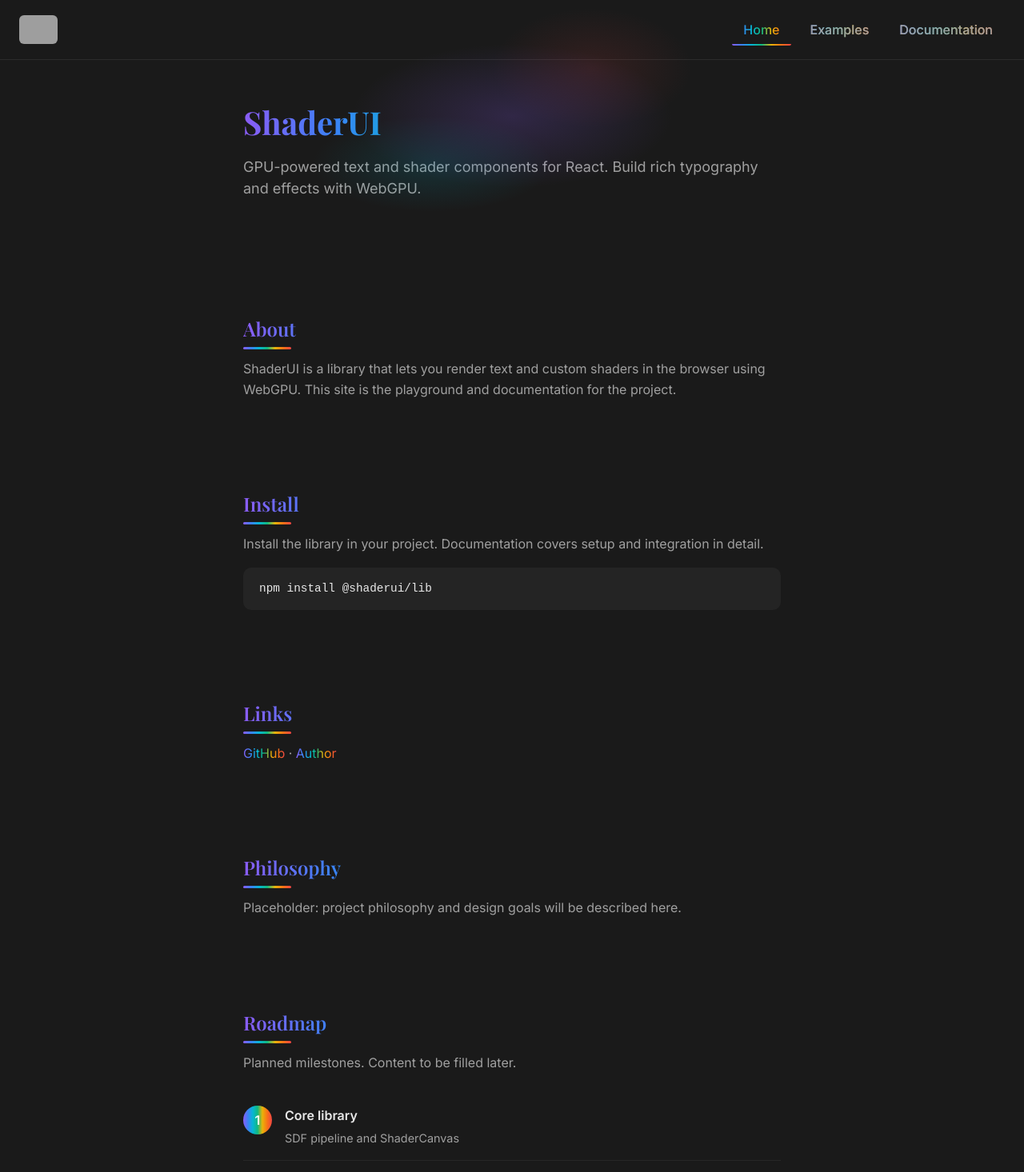
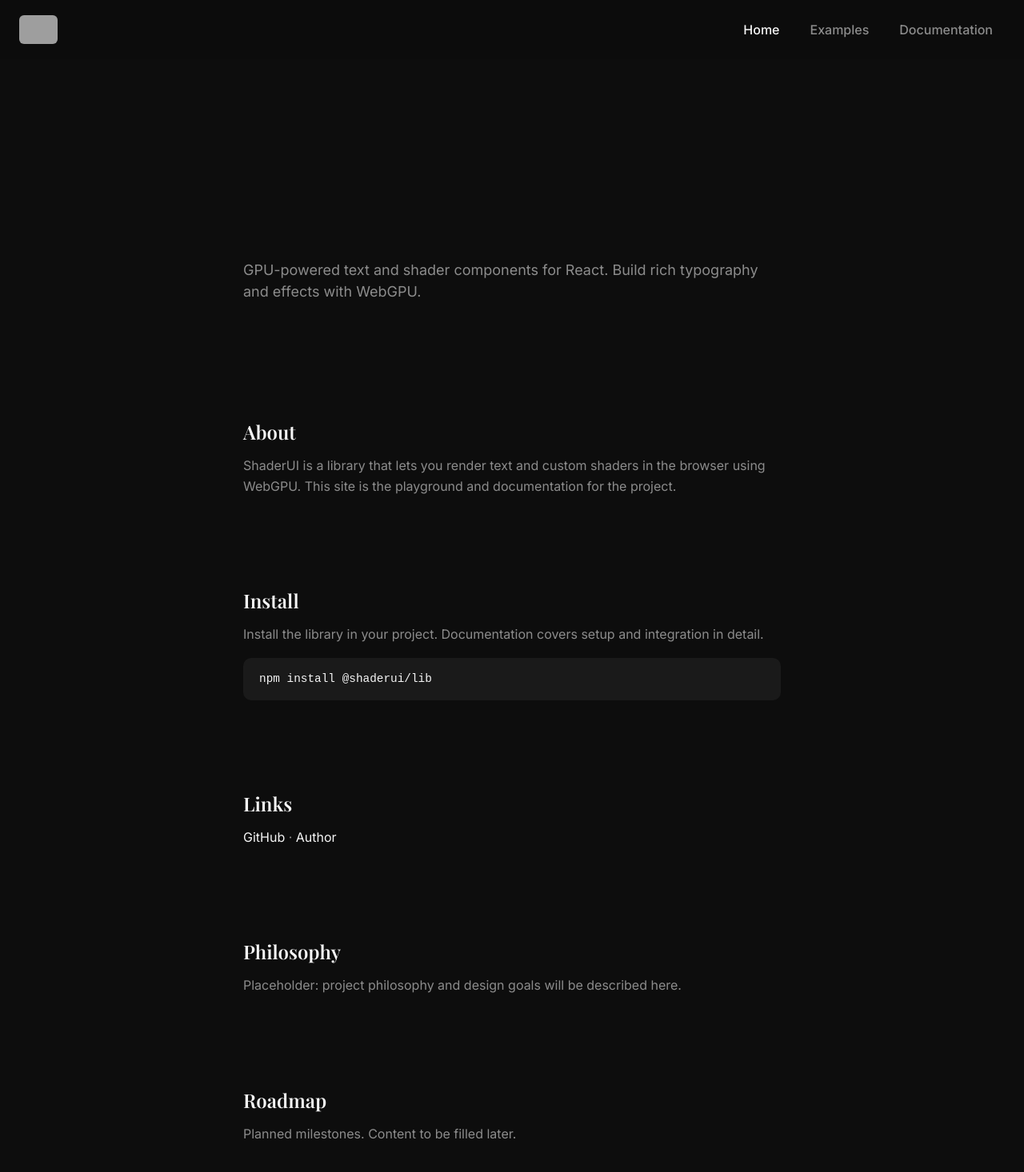
Before and after one commit to collectioneur/ShaderUI, a React (Vite) app in the folder packages/site/: page / in a window 1280 px wide. Shown: the top 1466 px of the page at 80% size. Built offline with nearby package versions, Linux system fonts and the light colour scheme; grey boxes are pictures that could not be loaded; what typegpu would draw is missing.

Commit message:
new website design + new shader

```diff
--- a/packages/site/src/components/Layout.tsx
+++ b/packages/site/src/components/Layout.tsx
@@ -6,18 +6,20 @@ const nav = [
   { to: "/documentation", label: "Documentation" },
 ] as const;
 
+const HEADER_HEIGHT = 68;
+
 export function Layout() {
   return (
     <div
       style={{ display: "flex", flexDirection: "column", minHeight: "100vh" }}
     >
       <header
+        className="site-header"
         style={{
           display: "flex",
           alignItems: "center",
           justifyContent: "space-between",
           padding: "16px 24px",
-          borderBottom: "1px solid rgba(255,255,255,0.08)",
           flexWrap: "wrap",
           gap: 12,
         }}
@@ -51,7 +53,6 @@ export function Layout() {
               style={({ isActive }) => ({
                 padding: "8px 14px",
                 borderRadius: "var(--radius-sm)",
-                color: isActive ? undefined : "var(--text-muted)",
                 textDecoration: "none",
                 fontWeight: 500,
                 textTransform: "capitalize",
@@ -63,7 +64,7 @@ export function Layout() {
           ))}
         </nav>
       </header>
-      <main style={{ flex: 1 }}>
+      <main style={{ flex: 1, paddingTop: HEADER_HEIGHT }}>
         <Outlet />
       </main>
     </div>
--- a/packages/site/src/index.css
+++ b/packages/site/src/index.css
@@ -1,19 +1,10 @@
-/* Theme: dark minimal, rainbow/chrome accents */
+/* Theme: dark, monochromatic, minimal */
 :root {
-  --bg: #1a1a1a;
-  --bg-elevated: #242424;
-  --text: #e8e8e8;
-  --text-muted: #a0a0a0;
-  --gradient-rainbow: linear-gradient(
-    90deg,
-    #8b5cf6,
-    #3b82f6,
-    #06b6d4,
-    #10b981,
-    #eab308,
-    #f97316,
-    #ef4444
-  );
+  --bg: #0d0d0d;
+  --bg-elevated: #1a1a1a;
+  --text: #f5f5f5;
+  --text-muted: #8c8c8c;
+  --border: rgba(255, 255, 255, 0.12);
   --radius: 10px;
   --radius-sm: 6px;
   --font-sans: "Inter", system-ui, -apple-system, sans-serif;
@@ -41,20 +32,20 @@ body {
 }
 
 a {
-  background: var(--gradient-rainbow);
-  -webkit-background-clip: text;
-  background-clip: text;
-  color: transparent;
+  color: var(--text);
   text-decoration: none;
+  transition: color 0.2s ease-in-out, text-decoration-color 0.2s ease-in-out;
 }
 
 a:hover {
   text-decoration: underline;
+  color: var(--text-muted);
 }
 
 button {
   font-family: inherit;
   cursor: pointer;
+  transition: background-color 0.2s ease-in-out, color 0.2s ease-in-out, border-color 0.2s ease-in-out, opacity 0.2s ease-in-out, transform 0.2s ease-in-out;
 }
 
 input,
@@ -62,97 +53,61 @@ select {
   font-family: inherit;
 }
 
-/* Gradient text for headings */
-.text-gradient {
-  background: var(--gradient-rainbow);
-  -webkit-background-clip: text;
-  background-clip: text;
-  color: transparent;
+/* Fixed navbar with blur */
+.site-header {
+  position: fixed;
+  top: 0;
+  left: 0;
+  right: 0;
+  z-index: 100;
+  background: rgba(13, 13, 13, 0.72);
+  backdrop-filter: blur(12px);
+  -webkit-backdrop-filter: blur(12px);
+  border-bottom: none;
+  transition: background-color 0.2s ease-in-out;
 }
 
-/* Gradient underline under headings */
-.underline-gradient {
-  position: relative;
-  padding-bottom: 8px;
+/* Nav links: inactive = muted, hover = bright; active = always bright */
+.site-header nav a {
+  color: var(--text-muted);
+  text-decoration: none;
+  border: 1px solid transparent;
+  transition: color 0.2s ease-in-out, border-color 0.2s ease-in-out, background-color 0.2s ease-in-out;
 }
 
-.underline-gradient::after {
-  content: "";
-  position: absolute;
-  left: 0;
-  bottom: 0;
-  width: 60px;
-  height: 3px;
-  background: var(--gradient-rainbow);
-  border-radius: 2px;
+.site-header nav a:hover,
+.site-header nav a:active {
+  color: var(--text);
 }
 
-/* Active nav link: gradient text + gradient underline */
-.nav-link-active {
-  background: var(--gradient-rainbow);
-  -webkit-background-clip: text;
-  background-clip: text;
-  color: transparent;
-  text-decoration: none;
-  border: 1px solid transparent;
-  position: relative;
+/* Active nav link: always brighter than others (higher specificity) */
+.site-header nav a.nav-link-active {
+  color: var(--text);
 }
 
-.nav-link-active::after {
-  content: "";
-  position: absolute;
-  left: 0;
-  right: 0;
-  bottom: 0;
-  height: 2px;
-  background: var(--gradient-rainbow);
-  border-radius: 0 0 var(--radius-sm) var(--radius-sm);
+.site-header nav a.nav-link-active:hover {
+  color: var(--text);
+}
+
+/* Active nav link: border, no underline */
+.nav-link-active {
+  text-decoration: none;
+  border: 1px solid var(--border);
+  position: relative;
 }
 
 /* Active example item in sidebar */
 .example-active {
-  background: rgba(139, 92, 246, 0.08);
-  border: 1px solid transparent;
-  position: relative;
-}
-
-.example-active::before {
-  content: "";
-  position: absolute;
-  inset: 0;
-  border-radius: var(--radius-sm);
-  padding: 1px;
-  background: var(--gradient-rainbow);
-  -webkit-mask: linear-gradient(#fff 0 0) content-box, linear-gradient(#fff 0 0);
-  mask: linear-gradient(#fff 0 0) content-box, linear-gradient(#fff 0 0);
-  -webkit-mask-composite: xor;
-  mask-composite: exclude;
-  pointer-events: none;
+  background: rgba(255, 255, 255, 0.06);
+  border: 1px solid var(--border);
+  transition: background-color 0.2s ease-in-out, border-color 0.2s ease-in-out;
 }
 
 .example-active .example-active-text {
-  background: var(--gradient-rainbow);
-  -webkit-background-clip: text;
-  background-clip: text;
-  color: transparent;
+  color: var(--text);
 }
 
-/* Soft rainbow glow for hero / CTAs */
-.glow-accent {
-  background: radial-gradient(
-      ellipse 80% 60% at 50% 50%,
-      rgba(139, 92, 246, 0.2) 0%,
-      transparent 50%
-    ),
-    radial-gradient(
-      ellipse 60% 40% at 30% 70%,
-      rgba(6, 182, 212, 0.15) 0%,
-      transparent 50%
-    ),
-    radial-gradient(
-      ellipse 50% 50% at 70% 30%,
-      rgba(239, 68, 68, 0.12) 0%,
-      transparent 50%
-    );
-  pointer-events: none;
+/* Smooth transitions for interactive elements */
+[class*="example-"] {
+  transition: background-color 0.2s ease-in-out, border-color 0.2s ease-in-out, color 0.2s ease-in-out;
 }
--- a/packages/site/src/pages/Documentation.tsx
+++ b/packages/site/src/pages/Documentation.tsx
@@ -11,6 +11,7 @@ const h1Style: React.CSSProperties = {
   fontSize: "2.25rem",
   fontWeight: 700,
   margin: "0 0 12px",
+  color: "var(--text)",
 };
 
 const h2Style: React.CSSProperties = {
@@ -18,6 +19,7 @@ const h2Style: React.CSSProperties = {
   fontSize: "1.35rem",
   fontWeight: 600,
   margin: "32px 0 12px",
+  color: "var(--text)",
 };
 
 const pStyle: React.CSSProperties = {
@@ -30,35 +32,35 @@ export function Documentation() {
   return (
     <>
       <section style={sectionStyle}>
-        <h1 className="text-gradient" style={h1Style}>Documentation</h1>
+        <h1 style={h1Style}>Documentation</h1>
         <p style={pStyle}>
           How to use ShaderUI in your project: setup, components, uniforms, and customization.
         </p>
       </section>
 
       <section style={sectionStyle}>
-        <h2 className="text-gradient" style={h2Style}>Connecting components</h2>
+        <h2 style={h2Style}>Connecting components</h2>
         <p style={pStyle}>
           Placeholder: step-by-step guide to installing the library and rendering your first ShaderCanvas component.
         </p>
       </section>
 
       <section style={sectionStyle}>
-        <h2 className="text-gradient" style={h2Style}>Creating and using uniforms</h2>
+        <h2 style={h2Style}>Creating and using uniforms</h2>
         <p style={pStyle}>
           Placeholder: how to define uniform bindings, pass values from React state, and use them in fragment shaders.
         </p>
       </section>
 
       <section style={sectionStyle}>
-        <h2 className="text-gradient" style={h2Style}>Customizing existing examples</h2>
+        <h2 style={h2Style}>Customizing existing examples</h2>
         <p style={pStyle}>
           Placeholder: how to fork a preset (e.g. NeonText), change parameters, and adapt the shader to your needs.
         </p>
       </section>
 
       <section style={sectionStyle}>
-        <h2 className="text-gradient" style={h2Style}>Integrating into your project</h2>
+        <h2 style={h2Style}>Integrating into your project</h2>
         <p style={pStyle}>
           Placeholder: build setup (Vite, bundler config), TypeGPU integration, and best practices for production.
         </p>
--- a/packages/site/src/pages/Home.tsx
+++ b/packages/site/src/pages/Home.tsx
@@ -1,16 +1,11 @@
 import React from "react";
+import { Waterfall } from "../presets/Waterfall";
+import { type FontConfig } from "@shaderui/lib";
 
 const sectionStyle: React.CSSProperties = {
   maxWidth: 720,
   margin: "0 auto",
   padding: "48px 24px",
-};
-
-const headingStyle: React.CSSProperties = {
-  fontFamily: "var(--font-serif)",
-  fontSize: "2.5rem",
-  fontWeight: 700,
-  margin: "0 0 12px",
 };
 
 const subheadingStyle: React.CSSProperties = {
@@ -24,6 +19,7 @@ const h2Style: React.CSSProperties = {
   fontSize: "1.5rem",
   fontWeight: 600,
   margin: "0 0 12px",
+  color: "var(--text)",
 };
 
 const pStyle: React.CSSProperties = {
@@ -44,8 +40,8 @@ const roadmapNumStyle: React.CSSProperties = {
   width: 36,
   height: 36,
   borderRadius: "50%",
-  background: "var(--gradient-rainbow)",
-  color: "#fff",
+  background: "var(--text)",
+  color: "var(--bg)",
   display: "flex",
   alignItems: "center",
   justifyContent: "center",
@@ -64,37 +60,49 @@ const footerStyle: React.CSSProperties = {
 export function Home() {
   return (
     <>
-      <section style={{ ...sectionStyle, position: "relative" }}>
+      <section style={{ ...sectionStyle, paddingTop: 256 }}>
         <div
-          className="glow-accent"
           style={{
+            display: "flex",
+            justifyContent: "center",
             position: "absolute",
-            top: -80,
-            left: "50%",
-            transform: "translateX(-50%)",
-            width: "100%",
-            maxWidth: 500,
-            height: 300,
+            left: 0,
+            right: 0,
+            top: -350,
           }}
-        />
-        <h1 className="text-gradient" style={headingStyle}>ShaderUI</h1>
+        >
+          <Waterfall
+            text="shaderUI"
+            font={
+              {
+                family: "Playfair display",
+                size: 120,
+                weight: 200,
+              } as FontConfig
+            }
+            padding={500}
+          />
+        </div>
         <p style={subheadingStyle}>
-          GPU-powered text and shader components for React. Build rich typography and effects with WebGPU.
+          GPU-powered text and shader components for React. Build rich
+          typography and effects with WebGPU.
         </p>
       </section>
 
       <section style={sectionStyle}>
-        <h2 className="text-gradient underline-gradient" style={h2Style}>About</h2>
+        <h2 style={h2Style}>About</h2>
         <p style={pStyle}>
-          ShaderUI is a library that lets you render text and custom shaders in the browser using WebGPU.
-          This site is the playground and documentation for the project.
+          ShaderUI is a library that lets you render text and custom shaders in
+          the browser using WebGPU. This site is the playground and
+          documentation for the project.
         </p>
       </section>
 
       <section style={sectionStyle}>
-        <h2 className="text-gradient underline-gradient" style={h2Style}>Install</h2>
+        <h2 style={h2Style}>Install</h2>
         <p style={pStyle}>
-          Install the library in your project. Documentation covers setup and integration in detail.
+          Install the library in your project. Documentation covers setup and
+          integration in detail.
         </p>
         <pre
           style={{
@@ -111,40 +119,67 @@ export function Home() {
       </section>
 
       <section style={sectionStyle}>
-        <h2 className="text-gradient underline-gradient" style={h2Style}>Links</h2>
+        <h2 style={h2Style}>Links</h2>
         <p style={pStyle}>
-          <a href="https://github.com" target="_blank" rel="noopener noreferrer">GitHub</a>
+          <a
+            href="https://github.com"
+            target="_blank"
+            rel="noopener noreferrer"
+          >
+            GitHub
+          </a>
           {" · "}
           <a href="#">Author</a>
         </p>
       </section>
 
       <section style={sectionStyle}>
-        <h2 className="text-gradient underline-gradient" style={h2Style}>Philosophy</h2>
+        <h2 style={h2Style}>Philosophy</h2>
         <p style={pStyle}>
-          Placeholder: project philosophy and design goals will be described here.
+          Placeholder: project philosophy and design goals will be described
+          here.
         </p>
       </section>
 
       <section style={sectionStyle}>
-        <h2 className="text-gradient underline-gradient" style={h2Style}>Roadmap</h2>
+        <h2 style={h2Style}>Roadmap</h2>
         <p style={{ ...pStyle, marginBottom: 24 }}>
           Planned milestones. Content to be filled later.
         </p>
         <div style={{ display: "flex", flexDirection: "column" }}>
           {[
-            { num: "1", title: "Core library", desc: "SDF pipeline and ShaderCanvas" },
-            { num: "2", title: "Examples & docs", desc: "Playground and documentation site" },
-            { num: "3", title: "More presets", desc: "Additional shader examples" },
+            {
+              num: "1",
+              title: "Core library",
+              desc: "SDF pipeline and ShaderCanvas",
+            },
+            {
+              num: "2",
+              title: "Examples & docs",
+              desc: "Playground and documentation site",
+            },
+            {
+              num: "3",
+              title: "More presets",
+              desc: "Additional shader examples",
+            },
             { num: "4", title: "Stable API", desc: "Public release and npm" },
           ].map((item) => (
             <div key={item.num} style={roadmapItemStyle}>
               <span style={roadmapNumStyle}>{item.num}</span>
               <div>
-                <strong style={{ color: "var(--text)", display: "block", marginBottom: 4 }}>
+                <strong
+                  style={{
+                    color: "var(--text)",
+                    display: "block",
+                    marginBottom: 4,
+                  }}
+                >
                   {item.title}
                 </strong>
-                <span style={{ color: "var(--text-muted)", fontSize: "0.9rem" }}>
+                <span
+                  style={{ color: "var(--text-muted)", fontSize: "0.9rem" }}
+                >
                   {item.desc}
                 </span>
               </div>
--- a/packages/site/src/presets/NeonText.tsx
+++ b/packages/site/src/presets/NeonText.tsx
@@ -82,6 +82,7 @@ const waterFragment = tgpu["~unstable"].fragmentFn({
 export interface NeonTextProps {
   text: string;
   font: FontConfig;
+  padding?: number;
   waterLevel?: number;
   liquefaction?: number;
   hoverSpread?: number;
@@ -92,6 +93,7 @@ export interface NeonTextProps {
 export function NeonText({
   text,
   font,
+  padding = 150,
   waterLevel = 0.5,
   liquefaction = 0.03,
   hoverSpread = 0.02,
@@ -178,6 +180,7 @@ export function NeonText({
         source={source}
         fragment={waterFragment}
         uniformBindingsRef={uniformBindings}
+        padding={padding}
         style={style}
         className={className}
       />
--- /dev/null
+++ b/packages/site/src/presets/Waterfall.tsx
@@ -0,0 +1,275 @@
+import React, { useRef, useMemo, useCallback, useEffect } from "react";
+import tgpu from "typegpu";
+import * as d from "typegpu/data";
+import * as std from "typegpu/std";
+import { perlin2d } from "@typegpu/noise";
+import {
+  ShaderCanvas,
+  distSampleLayout,
+  type FontConfig,
+  type UniformBinding,
+} from "@shaderui/lib";
+
+const mouseUVAccessor = tgpu["~unstable"].accessor(d.vec2f);
+const timeAccessor = tgpu["~unstable"].accessor(d.f32);
+
+const SPIN_ROTATION = -4.0;
+const SPIN_SPEED = 7.0;
+const SPIN_AMOUNT = 0.1;
+const SPIN_EASE = 0.7;
+const CONTRAST = 15.0;
+const LIGHTING = 0.0;
+const NOISE_SCALE = 1.0;
+const HOVER_RADIUS = 100.0;
+const HOVER_BEND = 0.5;
+
+const COLOUR_1 = d.vec4f(0.871, 0.267, 0.231, 1.0);
+const COLOUR_2 = d.vec4f(0.4, 0.0, 0.706, 1.0);
+const COLOUR_3 = d.vec4f(0.086, 0.137, 0.145, 1.0);
+
+const waterFragment = tgpu["~unstable"].fragmentFn({
+  in: { uv: d.vec2f },
+  out: d.vec4f,
+})(({ uv }) => {
+  "use gpu";
+  const time = timeAccessor.$;
+  const mouseUV = mouseUVAccessor.$;
+
+  const mid = d.vec2f(0.5, 0.5);
+  const uvCentered = uv.sub(mid);
+  const uvLen = std.length(uvCentered);
+  const angle = std.atan2(uvCentered.y, uvCentered.x);
+
+  const speedBase = d.f32(SPIN_ROTATION * SPIN_EASE * 0.2) + d.f32(302.2);
+  const speedTime = time * d.f32(SPIN_SPEED);
+  const newAngle =
+    angle +
+    speedBase -
+    d.f32(SPIN_EASE * 20.0) *
+      (d.f32(SPIN_AMOUNT) * uvLen + (d.f32(1.0) - d.f32(SPIN_AMOUNT)));
+  let uvSpiral = d
+    .vec2f(uvLen * std.cos(newAngle) + mid.x, uvLen * std.sin(newAngle) + mid.y)
+    .sub(mid);
+  uvSpiral = uvSpiral.mul(d.f32(30.0));
+
+  let uv2 = d.vec2f(uvSpiral.x + uvSpiral.y, uvSpiral.x + uvSpiral.y);
+
+  for (let i = 0; i < 0; i++) {
+    uv2 = uv2.add(std.sin(std.max(uvSpiral.x, uvSpiral.y))).add(uvSpiral);
+    uvSpiral = uvSpiral.add(
+      d.vec2f(
+        d.f32(0.5) *
+          std.cos(
+            d.f32(5.1123314) +
+              d.f32(0.353) * uv2.y +
+              speedTime * d.f32(0.131121),
+          ),
+        d.f32(0.5) * std.sin(uv2.x - d.f32(0.113) * speedTime),
+      ),
+    );
+    uvSpiral = uvSpiral.sub(
+      d.vec2f(
+        std.cos(uvSpiral.x + uvSpiral.y),
+        std.sin(uvSpiral.x * d.f32(0.711) - uvSpiral.y),
+      ),
+    );
+  }
+
+  const contrastMod = d.f32(0.25 * CONTRAST + 0.5 * SPIN_AMOUNT + 1.2);
+  const paintRes = std.min(
+    d.f32(2.0),
+    std.max(d.f32(0.0), std.length(uvSpiral) * d.f32(0.035) * contrastMod),
+  );
+  const c1p = std.max(
+    d.f32(0.0),
+    d.f32(1.0) - contrastMod * std.abs(d.f32(1.0) - paintRes),
+  );
+  const c2p = std.max(d.f32(0.0), d.f32(1.0) - contrastMod * std.abs(paintRes));
+  const c3p = d.f32(1.0) - std.min(d.f32(1.0), c1p + c2p);
+  const light =
+    d.f32(LIGHTING - 0.2) * std.max(c1p * d.f32(5.0) - d.f32(4.0), d.f32(0.0)) +
+    d.f32(LIGHTING) * std.max(c2p * d.f32(5.0) - d.f32(4.0), d.f32(0.0));
+  const fluidStrength = std.abs(uvCentered.y);
+
+  const phase = time * d.f32(2.0) + uv.x * d.f32(3.0) + uv.y * d.f32(2.0);
+  const phaseNorm = std.fract(phase * d.f32(0.2));
+  const iridescent = std.mix(
+    std.mix(
+      COLOUR_1,
+      COLOUR_2,
+      std.smoothstep(d.f32(0.0), d.f32(0.5), phaseNorm),
+    ),
+    COLOUR_3,
+    std.smoothstep(d.f32(0.5), d.f32(1.0), phaseNorm),
+  );
+  const highlight = d.f32(0.3) * (d.f32(1.0) + std.sin(phase));
+  const contrastFactor = d.f32(0.3) / d.f32(CONTRAST);
+  const oneMinusCf = d.f32(1.0) - contrastFactor;
+  const c3pVec = d
+    .vec4f(COLOUR_3.x, COLOUR_3.y, COLOUR_3.z, COLOUR_1.w)
+    .mul(c3p);
+  const blend = COLOUR_1.mul(c1p).add(COLOUR_2.mul(c2p)).add(c3pVec);
+  const baseColor = COLOUR_1.mul(contrastFactor)
+    .add(blend.mul(oneMinusCf))
+    .add(d.vec4f(light, light, light, d.f32(0.0)));
+  const rgb = std
+    .mix(baseColor, iridescent, d.f32(0.6))
+    .add(d.vec4f(highlight, highlight, highlight, d.f32(0.0)));
+
+  const noiseScale = d.vec2f(5.0, 1.0);
+  const noisePos = uv.mul(noiseScale);
+
+  const timeOffset = d.vec2f(d.f32(0.0), -time * d.f32(0.3));
+  const noiseVal = perlin2d.sample(noisePos.add(timeOffset));
+
+  const distFromCenter = std.abs(d.f32(0.5) - uv.y) * d.f32(2.0);
+
+  const distortionMask = std.smoothstep(d.f32(0.0), d.f32(0.1), distFromCenter);
+
+  const dirToCenter = d.f32(0.5) - uv.y;
+
+  const streakNoise = noiseVal * d.f32(0.5) + d.f32(0.5);
+
+  const pullStrength = d.f32(2.0);
+
+  const yDisplacement =
+    dirToCenter * distortionMask * streakNoise * pullStrength;
+
+  const noiseValX = perlin2d.sample(uv.add(timeOffset));
+  const distortionMaskX = std.smoothstep(
+    d.f32(0.0),
+    d.f32(0.8),
+    distFromCenter,
+  );
+
+  const xDisplacement = noiseValX * distortionMaskX * d.f32(0.2);
+
+  const flareMask = std.pow(distFromCenter, d.f32(2.0));
+
+  const flareStrength = d.f32(0.5);
+
+  const xScale = d.f32(1.0) - flareMask * flareStrength;
+
+  const uvXCentered = uv.x - d.f32(0.5);
+  const flaredX = d.f32(0.5) + uvXCentered * xScale;
+
+  const flaredUV = d.vec2f(flaredX, uv.y);
+  let flowUV = flaredUV.add(d.vec2f(xDisplacement, yDisplacement));
+
+  const distToCursor = std.abs(uv.sub(mouseUV));
+
+  const repelFalloff = std.smoothstep(d.f32(0.03), d.f32(0.0), distToCursor.x);
+
+  const toMouseDir = mouseUV.sub(uv);
+
+  const repelForce = d.f32(1.0);
+  const repelOffset = toMouseDir.mul(repelFalloff * repelForce);
+
+  const distSDF = std.textureSample(
+    distSampleLayout.$.distTexture,
+    distSampleLayout.$.sampler,
+    flowUV,
+  ).x;
+
+  const distSDFBase = std.textureSample(
+    distSampleLayout.$.distTexture,
+    distSampleLayout.$.sampler,
+    uv,
+  ).x;
+
+  const alphaSDF = std.smoothstep(d.f32(0.0), d.f32(100.0), -distSDF + 30.0);
+
+  const alphaBase = std.smoothstep(d.f32(0.0), d.f32(1.0), -distSDFBase);
+
+  const alpha = std.max(alphaSDF, alphaBase * d.f32(0.9));
+
+  const alphaClamped = std.saturate(alpha);
+
+  const negativeFlareMask = 1.0 - std.pow(flareMask, d.f32(0.5));
+
+  const premulR = rgb.x * alphaClamped * negativeFlareMask;
+  const premulG = rgb.y * alphaClamped * negativeFlareMask;
+  const premulB = rgb.z * alphaClamped * negativeFlareMask;
+  return d.vec4f(premulR, premulG, premulB, alphaClamped * negativeFlareMask);
+});
+
+export interface WaterfallProps {
+  text: string;
+  font: FontConfig;
+  padding?: number;
+  style?: React.CSSProperties;
+  className?: string;
+}
+
+export function Waterfall({
+  text,
+  font,
+  padding = 150,
+  style,
+  className,
+}: WaterfallProps) {
+  const mouseUVRef = useRef<[number, number]>([-2, -2]);
+  const timeRef = useRef(0);
+
+  useEffect(() => {
+    let raf = 0;
+    const tick = () => {
+      timeRef.current = performance.now() / 1000;
+      raf = requestAnimationFrame(tick);
+    };
+    raf = requestAnimationFrame(tick);
+    return () => cancelAnimationFrame(raf);
+  }, []);
+
+  const containerRef = useRef<HTMLDivElement>(null);
+  const handleMouseMove = useCallback((e: React.MouseEvent<HTMLDivElement>) => {
+    const el = containerRef.current;
+    if (!el) return;
+    const rect = el.getBoundingClientRect();
+    const x = (e.clientX - rect.left) / rect.width;
+    const y = (e.clientY - rect.top) / rect.height;
+    mouseUVRef.current = [x, y];
+  }, []);
+  const handleMouseLeave = useCallback(() => {
+    mouseUVRef.current = [-2, -2];
+  }, []);
+
+  const uniformBindings = useRef<UniformBinding[]>([
+    {
+      accessor: mouseUVAccessor,
+      struct: d.vec2f,
+      getValue: () => {
+        const [x, y] = mouseUVRef.current;
+        return d.vec2f(x, y);
+      },
+    },
+    {
+      accessor: timeAccessor,
+      struct: d.f32,
+      getValue: () => timeRef.current,
+    },
+  ]);
+
+  const source = useMemo(
+    () => ({ type: "text" as const, text, font }),
+    [text, font],
+  );
+
+  return (
+    <div
+      ref={containerRef}
+      onMouseMove={handleMouseMove}
+      onMouseLeave={handleMouseLeave}
+      style={{ display: "inline-block" }}
+    >
+      <ShaderCanvas
+        source={source}
+        fragment={waterFragment}
+        uniformBindingsRef={uniformBindings}
+        padding={padding}
+        style={style}
+        className={className}
+      />
+    </div>
+  );
+}
```
Also changed, not shown: packages/site/src/shaderui-lib.d.ts (+8 -2 lines), 1 other file (tests, documents, lock files or other folders).
